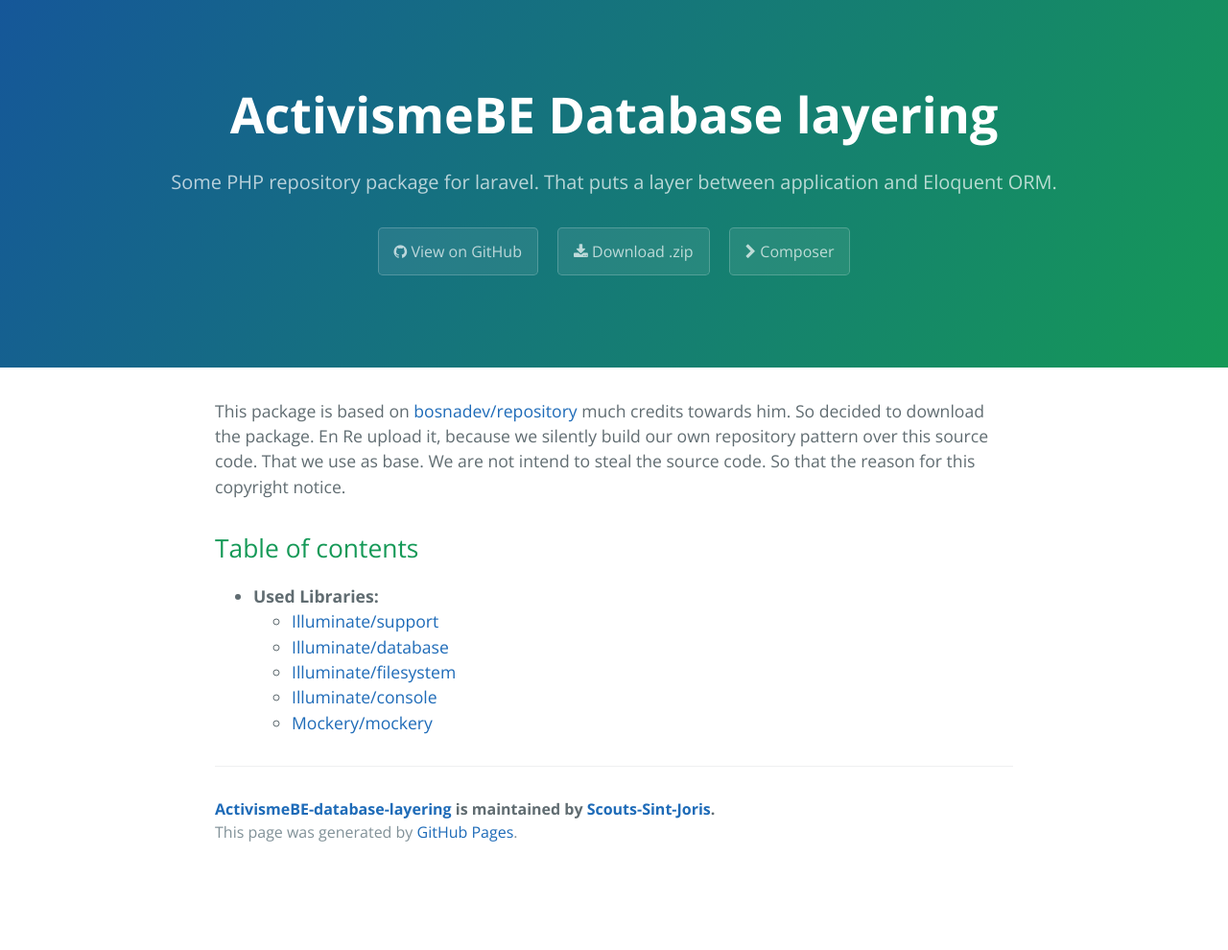
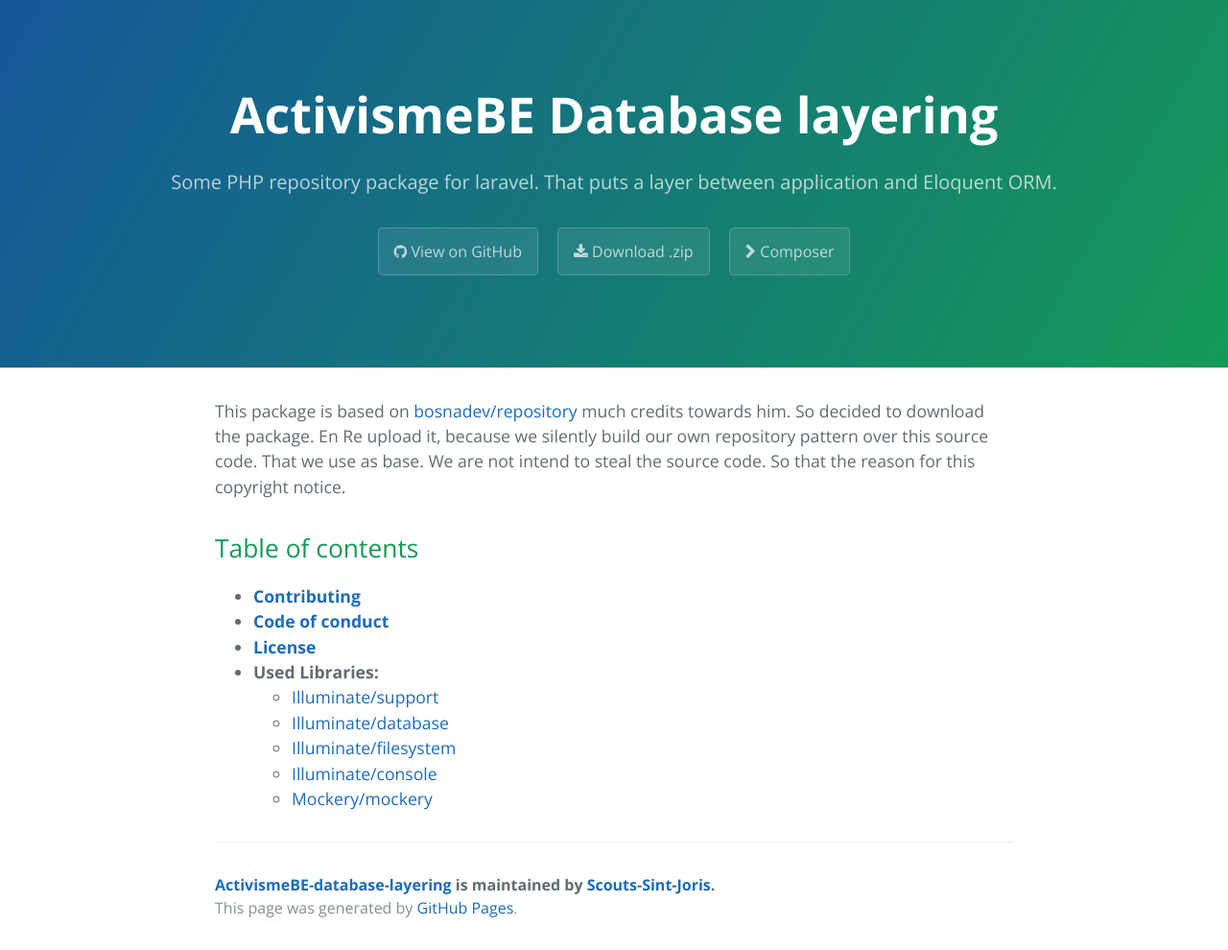
Before and after one commit to Scouts-Sint-Joris/ActivismeBE-database-layering, a Jekyll site: the page built from docs/index.md, in a window 1280 px wide. Shown: the whole page at 96% size. Built offline with Jekyll 4.4.1, drawn with Linux system fonts in a browser that asks for light colours; before the commit the page ends 911 px from its top, so only the background shows below that.

Commit message:
Implement menu points

```diff
--- a/docs/index.md
+++ b/docs/index.md
@@ -8,6 +8,9 @@ for this copyright notice.
 
 ## Table of contents
 
+- **[Contributing]()**
+- **[Code of conduct]()**
+- **[License]()**
 - **Used Libraries:**
   - [Illuminate/support]()
   - [Illuminate/database]()
```
